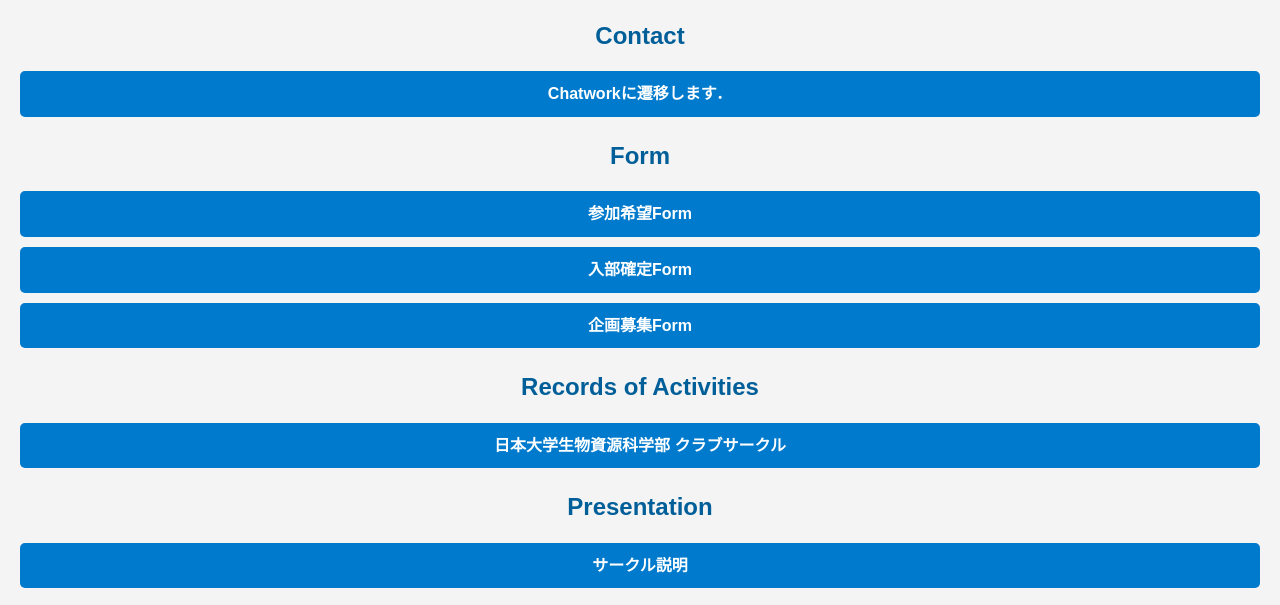
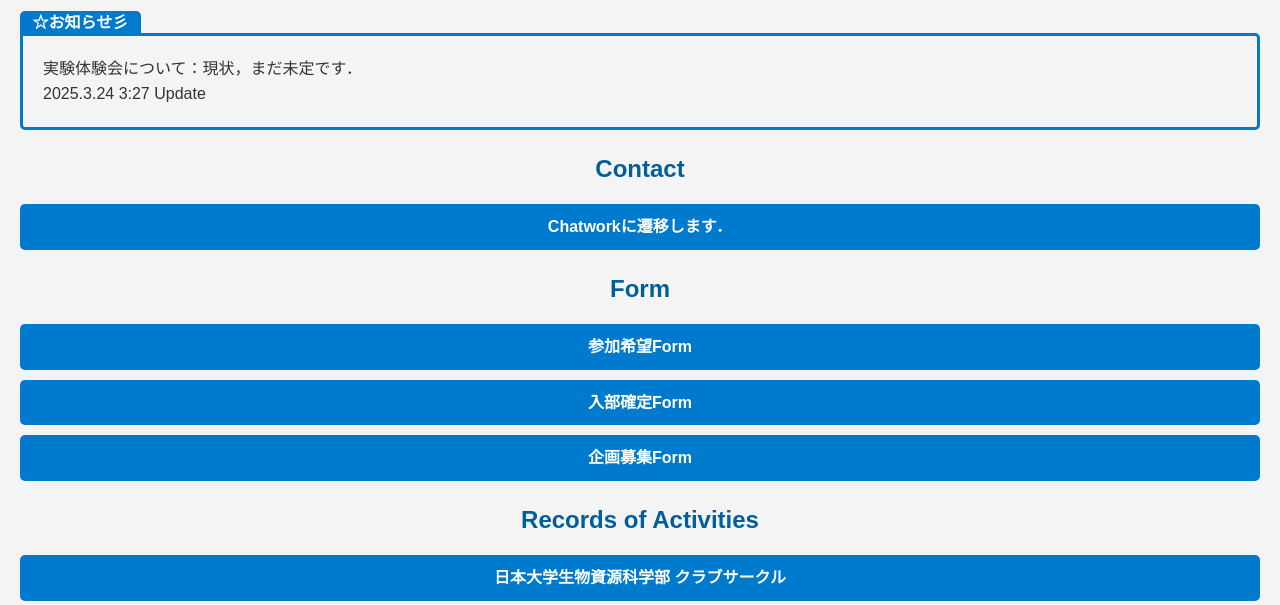
Before and after one commit to CL-ken/CL-ken.github.io, a plain HTML site: page index.html in a window 1280 px wide. Shown: the part 117-722 px from the top of the page. Drawn offline with Linux system fonts and the light colour scheme.

Commit message:
info add

```diff
--- a/index.html
+++ b/index.html
@@ -11,6 +11,15 @@
 
 <body>
     <h1>生命化学学術研究会</h1>
+
+    <div style="margin:0em ;display:inline-block;position:relative;top:3px;padding:0 .5em;height:1.5em;line-height:1.5em;color:#ffffff;background:#007acc;font-weight:bold;text-align:center;border-radius:5px 5px 0 0;">
+        &nbsp;☆お知らせ彡&nbsp;
+    </div>
+    <div style="background:rgba(255,255,255,0);border:solid 3px #007acc;border-radius:0 5px 5px;padding:20px;font-size: 100%;">
+        実験体験会について：現状，まだ未定です．<br>
+        2025.3.24 3:27 Update
+    </div>
+
     <h2>Contact</h2>
     <ul>
         <li><a href="https://www.chatwork.com/hojicya_study">Chatworkに遷移します．</a></li>
```
